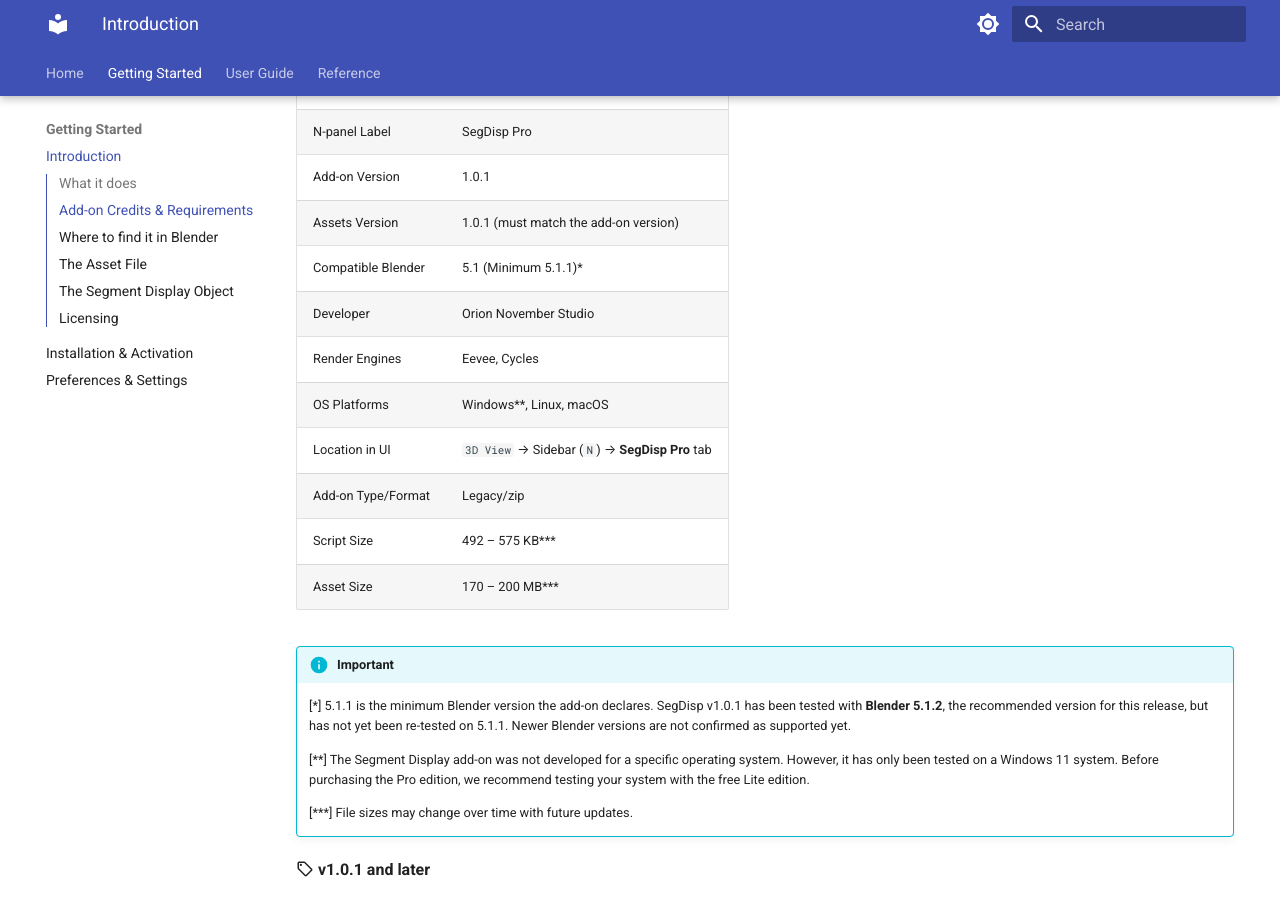
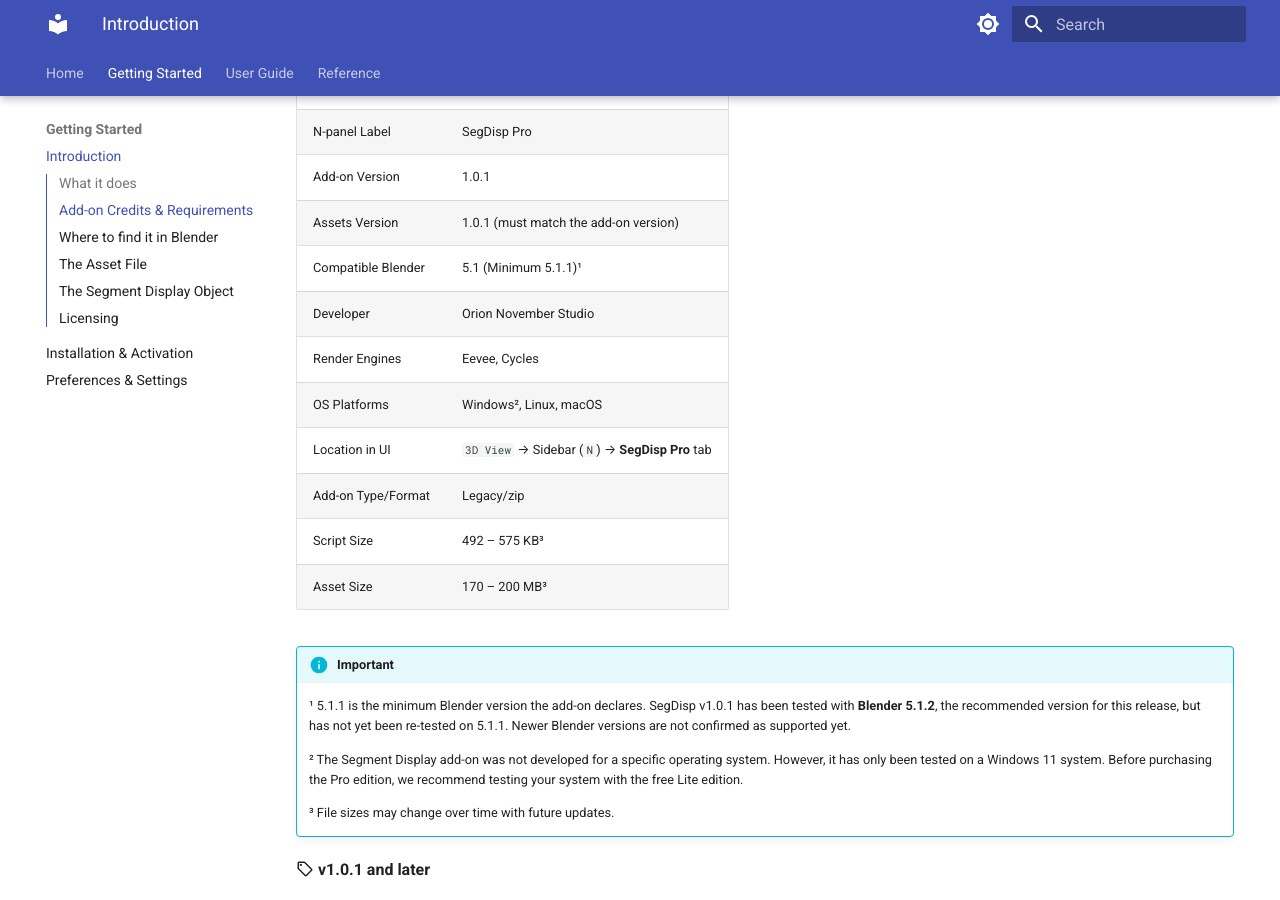
Before and after one commit to ahmetmaya-orion/segment-display-pro-docs, an MkDocs documentation site: the page built from docs/introduction.md, in a window 1280 px wide and 900 px high, scrolled down 1133 px. Built offline with MkDocs 1.6.1 and Material for MkDocs 9.7.7, drawn with Linux system fonts in a browser that asks for light colours; the version menu is left out.

Commit message:
docs(introduction): use superscript numbers for credits footnotes

```diff
--- a/docs/introduction.md
+++ b/docs/introduction.md
@@ -31,21 +31,21 @@
 | N-panel Label       | SegDisp Pro                   |
 | Add-on Version      | 1.0.1                         |
 | Assets Version      | 1.0.1 (must match the add-on version) |
-| Compatible Blender  | 5.1 (Minimum 5.1.1)\*         |
+| Compatible Blender  | 5.1 (Minimum 5.1.1)¹          |
 | Developer           | Orion November Studio         |
 | Render Engines      | Eevee, Cycles                 |
-| OS Platforms        | Windows\*\*, Linux, macOS     |
+| OS Platforms        | Windows², Linux, macOS        |
 | Location in UI      | `3D View` → Sidebar (`N`) → **SegDisp Pro** tab   |
 | Add-on Type/Format  | Legacy/zip                     |
-| Script Size         | 492 – 575 KB\*\*\*             |
-| Asset Size          | 170 – 200 MB\*\*\*             |
+| Script Size         | 492 – 575 KB³                  |
+| Asset Size          | 170 – 200 MB³                  |
 
 !!! info "Important"
-    [\*] 5.1.1 is the minimum Blender version the add-on declares. SegDisp v1.0.1 has been tested with **Blender 5.1.2**, the recommended version for this release, but has not yet been re-tested on 5.1.1. Newer Blender versions are not confirmed as supported yet.
+    ¹ 5.1.1 is the minimum Blender version the add-on declares. SegDisp v1.0.1 has been tested with **Blender 5.1.2**, the recommended version for this release, but has not yet been re-tested on 5.1.1. Newer Blender versions are not confirmed as supported yet.
 
-    [\*\*] The Segment Display add-on was not developed for a specific operating system. However, it has only been tested on a Windows 11 system. Before purchasing the Pro edition, we recommend testing your system with the free Lite edition.
+    ² The Segment Display add-on was not developed for a specific operating system. However, it has only been tested on a Windows 11 system. Before purchasing the Pro edition, we recommend testing your system with the free Lite edition.
 
-    [\*\*\*] File sizes may change over time with future updates.
+    ³ File sizes may change over time with future updates.
 
 :material-tag-outline: **v1.0.1 and later**
 
```
